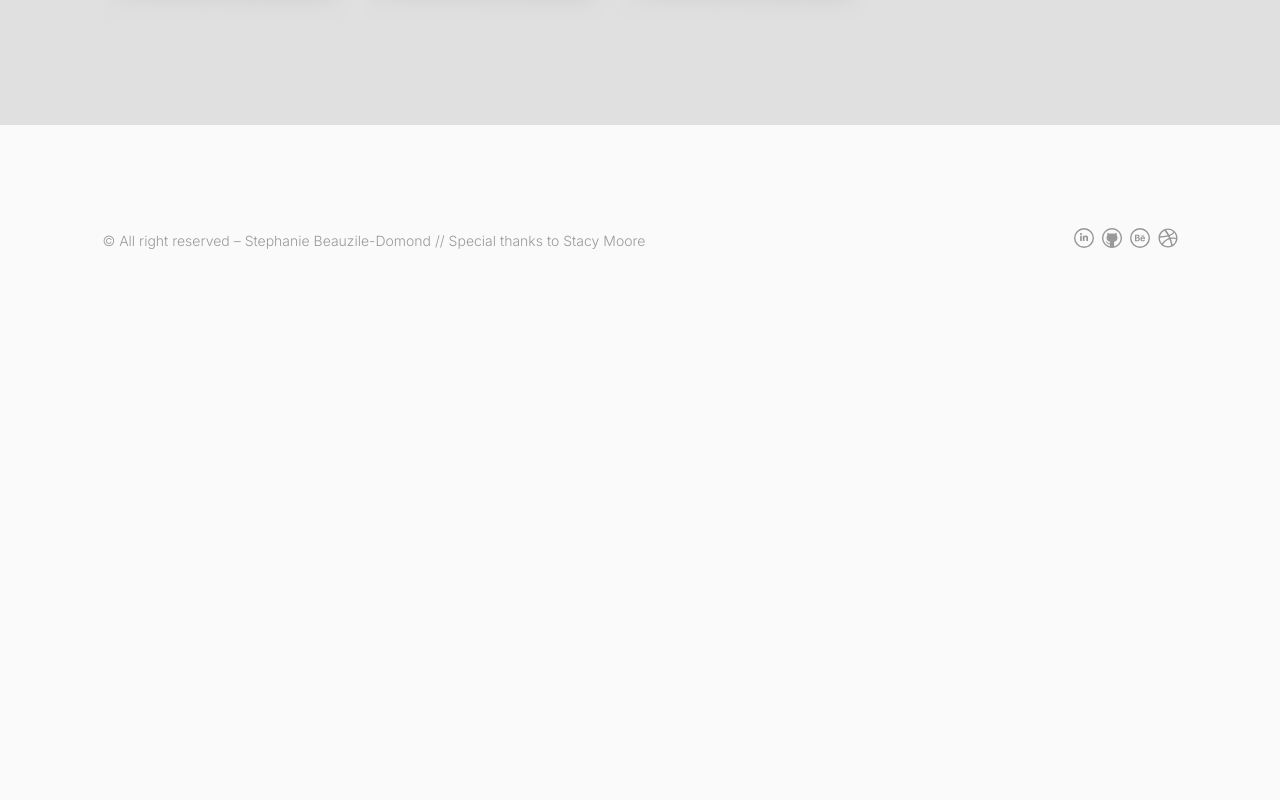
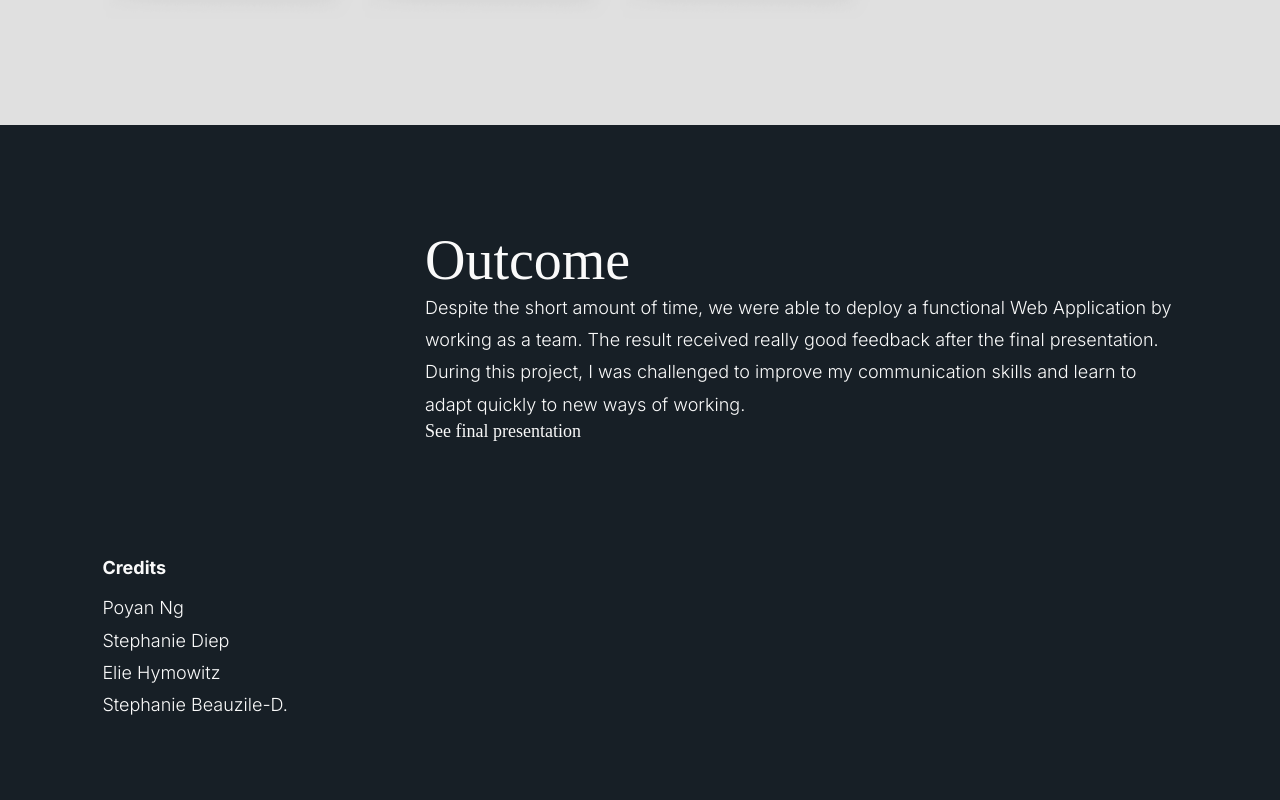
Before and after one commit to stephaniebd/portfolio2.0, a React (Create React App) app in the folder portfolio/: page /DontDieFood in a window 1280 px wide. Shown: the part 7480-8280 px from the top of the page. Before the commit the page ends 7758 px from the top, so only its background shows below. Built offline with nearby package versions, Linux system fonts and the light colour scheme.

Commit message:
created outcome section

```diff
--- a/portfolio/src/components/FinalSection.js
+++ b/portfolio/src/components/FinalSection.js
@@ -14,7 +14,7 @@ const items = [
     },
     {
         key: "2",
-        picture: <img className="mockup-finalr2" src={mockupfinalr2} alt="final mockup" height="465" width="511.5"/>,
+        picture: <img src={mockupfinalr2} alt="final mockup" height="465" width="511.5"/>,
         explanations: 'They can find recipes according to the food item they entered in the form and see what ingredient they already have on hand to proceed.'
     },
     {
--- /dev/null
+++ b/portfolio/src/components/OutcomeSection.js
@@ -0,0 +1,34 @@
+import React from 'react'
+
+import '../styles/OutcomeSection.css';
+
+const OutcomeSection = () => {
+    return (
+        <>
+            <div className="outcome-section">
+                <div className="outcome-text">
+                    <h2>Outcome</h2>
+                    <p>
+                        Despite the short amount of time, we were able to deploy a functional
+                        Web Application by working as a team. The result received really good
+                        feedback after the final presentation.
+                        During this project, I was challenged to improve my communication skills
+                        and learn to adapt quickly to new ways of working.
+                    </p>
+                    <a href="">See final presentation</a>
+                </div>
+
+
+                <div className="subtitle">Credits</div>
+                <ul>
+                    <p>Poyan Ng</p>
+                    <p>Stephanie Diep</p>
+                    <p>Elie Hymowitz</p>
+                    <p>Stephanie Beauzile-D.</p>
+                </ul>
+            </div>
+        </>
+    )
+}
+
+export default OutcomeSection
--- a/portfolio/src/pages/DontDieFood.js
+++ b/portfolio/src/pages/DontDieFood.js
@@ -4,6 +4,7 @@ import ContextSection from '../components/ContextSection'
 import DDFBanner from '../components/DDFBanner'
 import DesignSection from '../components/DesignSection'
 import FinalSection from '../components/FinalSection'
+import OutcomeSection from '../components/OutcomeSection'
 
 const DontDieFood = () => {
     return (
@@ -13,6 +14,7 @@ const DontDieFood = () => {
             <ConceptSection />
             <DesignSection />
             <FinalSection />
+            <OutcomeSection />
         </div>
     )
 }
--- /dev/null
+++ b/portfolio/src/styles/OutcomeSection.css
@@ -0,0 +1,13 @@
+.outcome-section {
+    background-color: #171F26;
+    padding: 8%;
+    color: #FAFAFA;
+}
+
+.outcome-section a {
+    color: #FAFAFA;
+}
+
+.outcome-text {
+    padding: 0% 0% 8% 30%;
+}
```
